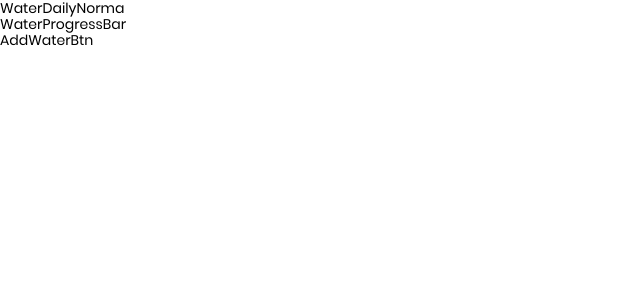
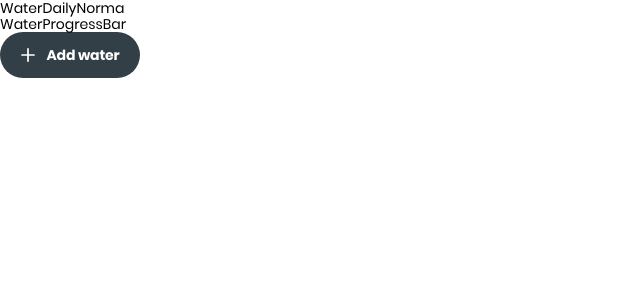
Before and after one commit to Oleksand-Kalinin/Oleksand-Kalinin-go-it-final-project-frontend-solo, a React (Vite) app: page /tracker in a window 1280 px wide. Shown: the top 300 px of the page, without its empty margins (0-640 px from the left). Built offline with nearby package versions, Linux system fonts and the light colour scheme.

Commit message:
add AddWaterBtn

```diff
--- /dev/null
+++ b/src/components/AddWaterBtn/AddWaterBtn.module.css
@@ -0,0 +1,90 @@
+.wrapperBtn {
+    display: flex;
+    justify-content: center;
+    align-items: center;
+    column-gap: 10px;
+    border: none;
+}
+
+.wrapperBtnWaterMainInfo {
+    border-radius: 30px;
+    padding: 14px 20px;
+    min-width: 140px;
+
+    stroke: var(--fifth-color);
+    background-color: var(--main-color);
+
+    transition: stroke 250ms linear;
+}
+
+.wrapperBtnWaterMainInfo:hover,
+.wrapperBtnWaterMainInfo:focus {
+    stroke: var(--fourth-color);
+}
+
+.wrapperBtnDailyInfo {
+    padding: 0;
+    min-width: 124px;
+    background-color: transparent;
+}
+
+.iconWrapper {
+    display: flex;
+    justify-content: center;
+    align-items: center;
+}
+
+.iconWaterMainInfo {
+    width: 16px;
+    height: 16px;
+}
+
+.iconWaterMainInfo .plusIcon {
+    transform: scale(1.29);
+    transform-origin: center;
+}
+
+.iconDailyInfo {
+    width: 30px;
+    height: 30px;
+    stroke: var(--main-color);
+
+    border-radius: 30px;
+    background-color: var(--third-color);
+
+    transition: stroke 250ms linear, background-color 250ms linear;
+}
+
+.wrapperBtnDailyInfo:hover .iconDailyInfo,
+.wrapperBtnDailyInfo:focus .iconDailyInfo {
+    stroke: var(--fifth-color);
+    background-color: var(--main-color);
+}
+
+.iconDailyInfo .plusIcon {
+    transform: scale(0.8);
+    transform-origin: center;
+}
+
+.textBtn {
+    font-weight: 700;
+    letter-spacing: -0.01em;
+}
+
+.textBtnWaterMainInfo {
+    line-height: 1.29;
+    color: var(--fifth-color);
+
+    transition: color 250ms linear;
+}
+
+.wrapperBtnWaterMainInfo:hover .textBtnWaterMainInfo,
+.wrapperBtnWaterMainInfo:focus .textBtnWaterMainInfo {
+    color: var(--fourth-color);
+}
+
+.textBtnDailyInfo {
+    font-size: 16px;
+    line-height: 1.5;
+    color: var(--main-color);
+}
--- /dev/null
+++ b/src/components/AddWaterBtn/AddWaterBtn.tsx
@@ -0,0 +1,44 @@
+import clsx from "clsx";
+import sprite from "../../images/sprite.svg";
+
+import css from "./AddWaterBtn.module.css";
+
+type AddWaterBtnProps = {
+  sectionName: string;
+  className?: string;
+};
+const AddWaterBtn = ({ sectionName, className }: AddWaterBtnProps) => {
+  const section = {
+    waterMainInfo: "WaterMainInfo",
+    dailyInfo: "DailyInfo",
+  };
+
+  return (
+    <button
+      type="button"
+      className={clsx(className, css.wrapperBtn, {
+        [css.wrapperBtnWaterMainInfo]: sectionName === section.waterMainInfo,
+        [css.wrapperBtnDailyInfo]: sectionName === section.dailyInfo,
+      })}
+    >
+      <svg
+        className={clsx(css.iconWrapper, {
+          [css.iconWaterMainInfo]: sectionName === section.waterMainInfo,
+          [css.iconDailyInfo]: sectionName === section.dailyInfo,
+        })}
+      >
+        <use className={css.plusIcon} href={`${sprite}#plus-icon`}></use>
+      </svg>
+      <span
+        className={clsx(css.textBtn, {
+          [css.textBtnWaterMainInfo]: sectionName === section.waterMainInfo,
+          [css.textBtnDailyInfo]: sectionName === section.dailyInfo,
+        })}
+      >
+        Add water
+      </span>
+    </button>
+  );
+};
+
+export default AddWaterBtn;
--- a/src/components/WaterMainInfo/WaterMainInfo.tsx
+++ b/src/components/WaterMainInfo/WaterMainInfo.tsx
@@ -1,9 +1,11 @@
+import AddWaterBtn from "../AddWaterBtn/AddWaterBtn.tsx";
+
 const WaterMainInfo = () => {
   return (
     <div>
       <div>WaterDailyNorma</div>
       <div>WaterProgressBar</div>
-      <div>AddWaterBtn</div>
+      <AddWaterBtn sectionName="WaterMainInfo" />
     </div>
   );
 };
```
Also changed, not shown: src/images/sprite.svg.
